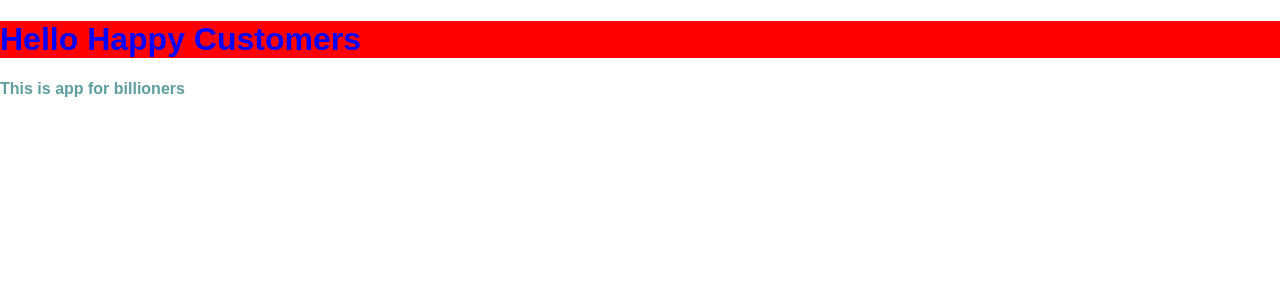
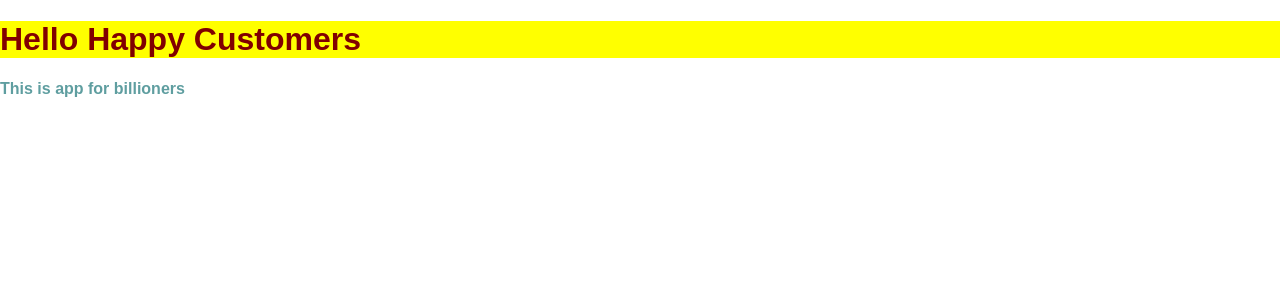
Before and after one commit to tejaswinidvekaria/teve-react, a React (Create React App) app: page / in a window 1280 px wide. Shown: the top 300 px of the page. Built offline with nearby package versions, Linux system fonts and the light colour scheme.

Commit message:
css props added to the defaultProps into the Component itself

```diff
--- a/src/App.js
+++ b/src/App.js
@@ -3,8 +3,7 @@ function App() {
 
     return (
         <>
-            {/* pass both of these props into the Header Component arguments, but we're not gonna do this, we pass both of these props into the defaultProps*/}
-            <Header bgColor='red' textColor='blue'/>
+            <Header/>
             <div className="container">
                 <h4>This is app for billioners</h4>
             </div>
--- a/src/component/Header.jsx
+++ b/src/component/Header.jsx
@@ -13,7 +13,9 @@ function Header({ anyText,bgColor,textColor }) {
   )
 }
 Header.defaultProps = {
-  anyText: "Hello Happy Customers"
+  anyText: "Hello Happy Customers",
+  bgColor:'yellow',
+  textColor:'maroon'
 }
 
 Header.prototype = {
```
